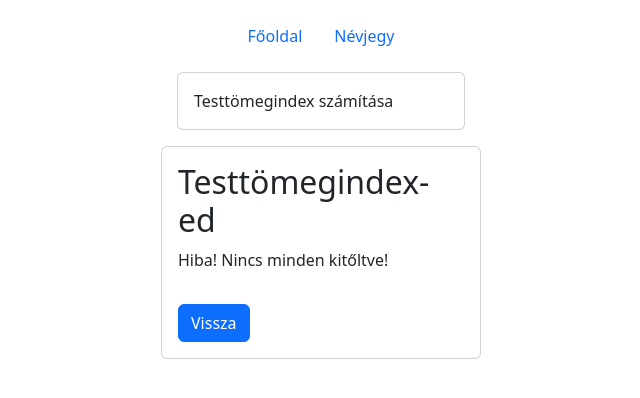
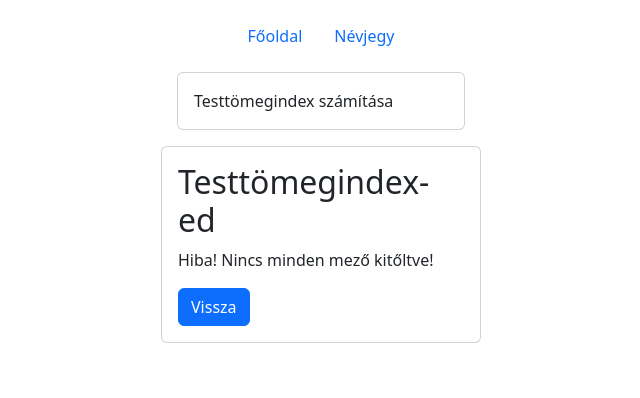
Before and after one commit to BorosFather/phpdoga, a PHP site: page /szamit.php in a window 1280 px wide. Shown: the top 398 px of the page, without its empty margins (319-959 px from the left). Run offline with PHP 8.4, Linux system fonts and the light colour scheme.

Commit message:
Alpha 1.0 Változat

```diff
--- a/src/szamit.php
+++ b/src/szamit.php
@@ -24,8 +24,9 @@ if (!empty($_GET["tom"]) and !empty($_GET["mag"])){
     $index = szamitArray($tom, $mag);
 
 }else{
-    $index = "Hiba! Nincs minden kitőltve!";
+    $index = "Hiba! Nincs minden mező kitőltve!";
 }
+
 
 $page = str_replace("{{ res }}", $index, $page);
 
--- a/src/template/head.html
+++ b/src/template/head.html
@@ -16,7 +16,8 @@ Licenc: GNU GPL
     <meta name="viewport" content="width=device-width, initial-scale=1.0">
     <!-- CSS only -->
     <link href="https://cdn.jsdelivr.net/npm/bootstrap@5.2.0-beta1/dist/css/bootstrap.min.css" rel="stylesheet" integrity="sha384-0evHe/X+R7YkIZDRvuzKMRqM+OrBnVFBL6DOitfPri4tjfHxaWutUpFmBp4vmVor" crossorigin="anonymous">
-
+    <!-- JavaScript Bundle with Popper -->
+    <script src="https://cdn.jsdelivr.net/npm/bootstrap@5.2.0-beta1/dist/js/bootstrap.bundle.min.js" integrity="sha384-pprn3073KE6tl6bjs2QrFaJGz5/SUsLqktiwsUTF55Jfv3qYSDhgCecCxMW52nD2" crossorigin="anonymous"></script>
     <title>Testtömegind</title>
 
 </head>
--- a/src/template/home.html
+++ b/src/template/home.html
@@ -11,13 +11,15 @@ Licenc: GNU GPL
 <h2></h2>
 
 <form action="szamit.php" method="get">
+    <div class="asd">
     <div>
         <label for="tom" class="form-label ">Tömeg</label>
         <input type="text" name="tom" id="tom" class="form-control">
     </div>
     <div>
-        <label for="mag" class="form-label">Magasság</label>
+        <label for="mag" class="form-label">Magasság méterben</label>
         <input type="text" name="mag" id="mag" class="form-control">
+    </div>
     </div>
 
     <button type="submit" class="btn btn-primary mt-3">Számít</button>
--- a/src/template/szamit.html
+++ b/src/template/szamit.html
@@ -15,7 +15,7 @@ Licenc: GNU GPL
         <p>{{ res }}</p>
 
         <div class="containre">
-        <button type="submit" class="btn btn-primary mt-3" onclick="history.go(-1);">Vissza</button>
+            <a href="index.php" class="btn btn-primary" role="button">Vissza</a>
         </div>
 
     </div>
```
Also changed, not shown: src/README.md, src/template/foot.html (line endings or trailing spaces).
